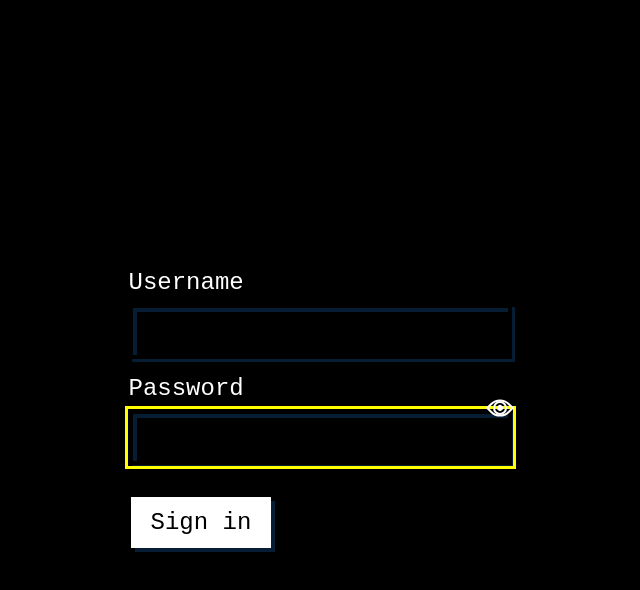
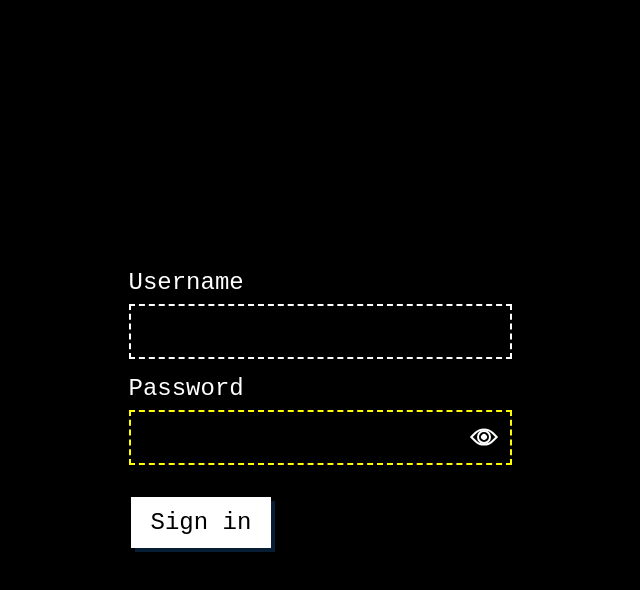
Before and after one commit to devumang096/Password-Highlighter, a plain HTML site: page index.html in a window 1280 px wide. Both pictures are taken after a click on the button 819 px from the left and 408 px from the top of the page. Shown: the whole page, without its empty margins (320-960 px from the left). Drawn offline with Linux system fonts and the light colour scheme.

Commit message:
modified css file

```diff
--- a/style.css
+++ b/style.css
@@ -27,7 +27,7 @@ form{
     transform: translate3d(0,0,0);
     padding:var(--spacer);
 }
-form>*+*{
+form> * + * {
     margin-top:var(--spacer);
 }
 .form-item> * + * {
@@ -47,12 +47,12 @@ button:focus{
     outline-offset: 2px;
 }
 label::-moz-focus-inner,
-label::-moz-focus-inner,
+input::-moz-focus-inner,
 button::-moz-focus-inner{
     border:none;
 }
-label[id="password"]
-input[id="password"]
+label[id="password"],
+input[id="password"],
 button[id="password"]{
     color:black;
 }
@@ -70,7 +70,7 @@ button{
 [id="submit"]:active{
     transform: translateY(1px);
 }
-input-wrapper{
+.input-wrapper{
     position:relative;
 }
 input{
@@ -88,11 +88,11 @@ input{
 input:focus{
     outline-offset:1px;
 }
-.show-password:input{
+.show-password input{
     box-shadow: inset 0 0 0 2px black;
     border:2px dashed white;
 }
-.show-password:input:focus{
+.show-password input:focus{
     outline:none;
     border-color:var(--beamColor);
 }
@@ -106,7 +106,7 @@ input:focus{
     position:absolute;
     top: 50%;
     right:0.75rem;
-    right:none;
+    border:none;
     background-color: transparent;
     transform: translateY(-50%);
 }
@@ -122,7 +122,7 @@ transform: rotate(45deg);
 }
 .eye:before,
 .eye:after{
-    content: " ";
+    content: "";
     position: absolute;
     top: 0;
     right:0;
```
